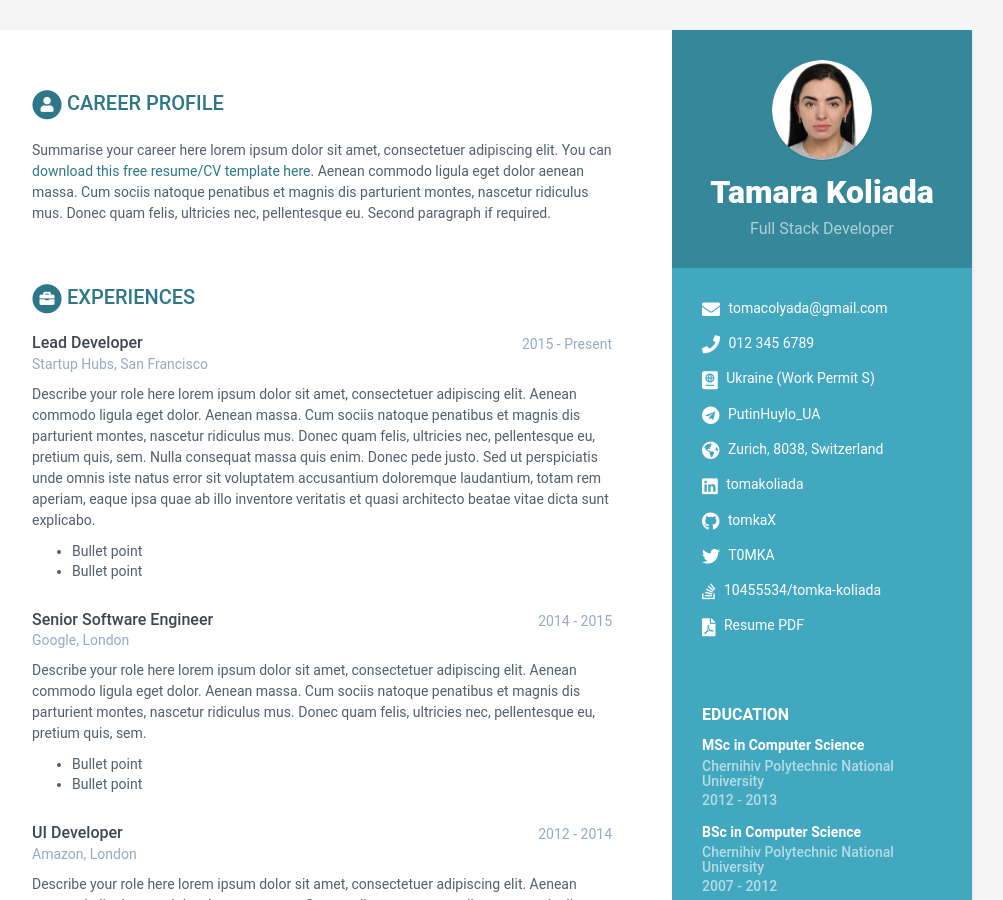
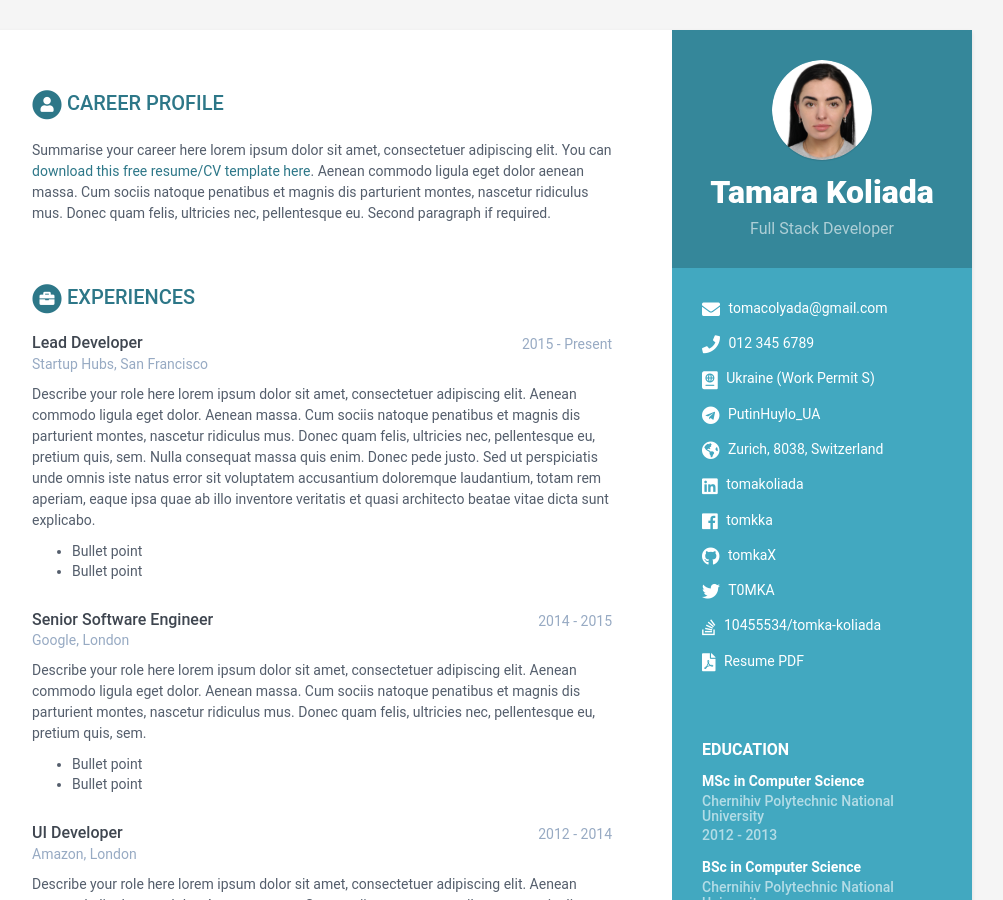
Before and after one commit to tomkaXX/CV, a Jekyll site: the page built from index.html, in a window 1280 px wide and 900 px high. Shown: the whole window, without its empty margins (168-1171 px from the left). Built offline with Jekyll 4.4.1, drawn with Linux system fonts in a browser that asks for light colours.

Commit message:
update facebook

```diff
--- a/_data/data.yml
+++ b/_data/data.yml
@@ -26,7 +26,7 @@ sidebar:
     bitbucket:
     twitter: 'T0MKA'
     stack-overflow: 10455534/tomka-koliada
-    Facebook: https://www.facebook.com/tomkka/
+    facebook: tomkka
     goodreads: # Number-Username, e.g. 123456-alandoe
     pdf: http://www.africau.edu/images/default/sample.pdf
 
```
